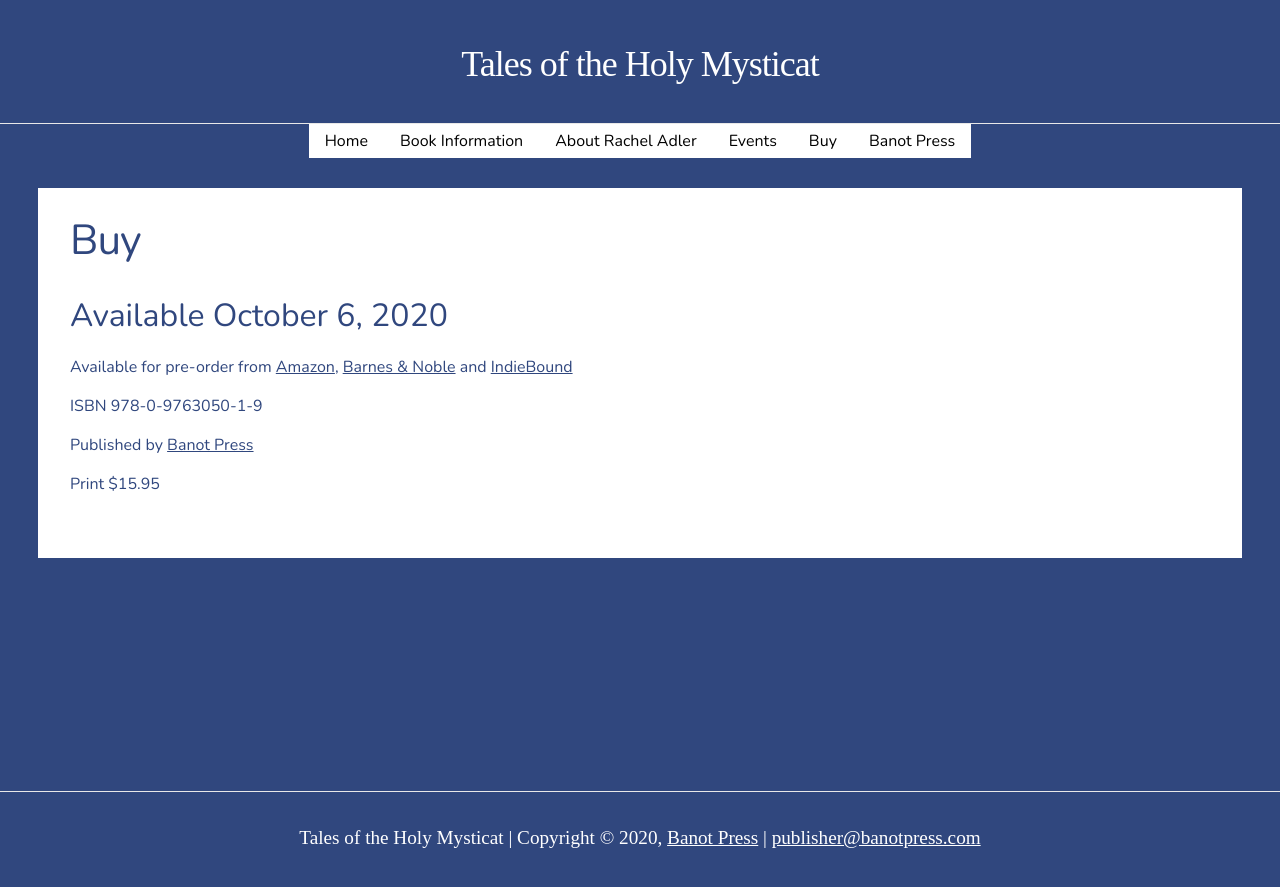
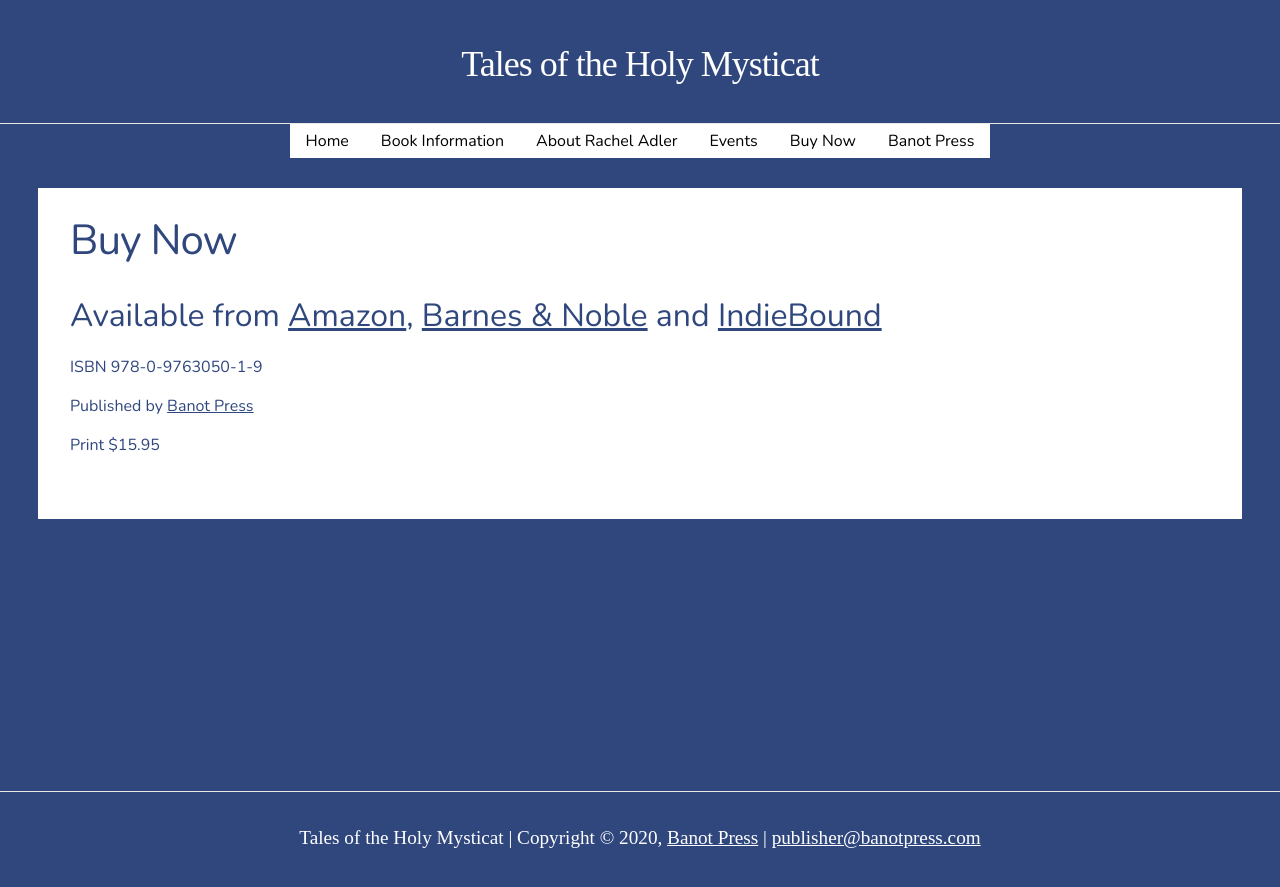
Before and after one commit to markfullmer/holymysticat, a Jekyll site: the page built from buy.md, in a window 1280 px wide. Shown: the top 887 px of the page. Built offline with Jekyll 4.4.1, drawn with Linux system fonts in a browser that asks for light colours; some web fonts are replaced.

```diff
--- a/_includes/head.html
+++ b/_includes/head.html
@@ -5,8 +5,12 @@
 {%- include favicons.html -%}
 {%- seo -%}
 <link rel="stylesheet" href="{{ "/assets/main20200223.css" | relative_url }}">
-<link rel="stylesheet" href="{{ "/assets/css/base-styles20200712.css" | relative_url }}">
-<meta property="og:image" content="{{ site.url }}/assets/images/book-cover.jpg" />
+<link rel="stylesheet" href="{{ "/assets/css/base-styles20201007.css" | relative_url }}">
+<meta name="twitter:card" content="summary_large_image">
+<meta name="twitter:title" content="{{ site.title }}">
+<meta name="twitter:description" content="{{ site.description }}">
+<meta name="twitter:image" content="{{ site.url }}/assets/images/cover-mysticat.png">
+<meta property="og:image" content="{{ site.url }}/assets/images/cover-mysticat.png" />
 <link href="https://fonts.googleapis.com/css?family=Nunito|Kurale&display=swap" rel="stylesheet">
 {%- feed_meta -%}
 {%- if jekyll.environment == 'production' and site.google_analytics -%}
--- a/_includes/header.html
+++ b/_includes/header.html
@@ -21,7 +21,7 @@
     <li><a class="page-link" href="{{ "/about" | relative_url }}">About Rachel
       Adler</a></li>
     <li><a class="page-link" href="{{ "/events" | relative_url }}">Events</a></li>
-    <li><a class="page-link" href="{{ "/buy" | relative_url }}">Buy</a></li>
+    <li><a class="page-link" href="{{ "/buy" | relative_url }}">Buy Now</a></li>
     <li><a class="page-link" href="http://banotpress.com">Banot Press</a></li>
   </ul>
 </nav>
--- a/buy.md
+++ b/buy.md
@@ -1,13 +1,11 @@
 ---
 layout: page
-title: Buy
+title: Buy Now
 permalink: /buy/
 order: 3
 ---
 
-<h2>Available October 6, 2020</h2>
-
-Available for pre-order from <a href="https://www.amazon.com/Tales-Holy-Mysticat-Jewish-Stories/dp/0976305011/ref=sr_1_1?keywords=mysticat&qid=1582851080&s=books&sr=1-1">Amazon</a>, <a href="https://www.barnesandnoble.com/w/tales-of-the-holy-mysticat-rachel-adler/1136542900?ean=9780976305019">Barnes & Noble</a> and <a href="https://www.indiebound.org/book/9780976305019">IndieBound</a>
+<h2>Available from <a href="https://www.amazon.com/Tales-Holy-Mysticat-Jewish-Stories/dp/0976305011/ref=sr_1_1?keywords=mysticat&qid=1582851080&s=books&sr=1-1">Amazon</a>, <a href="https://www.barnesandnoble.com/w/tales-of-the-holy-mysticat-rachel-adler/1136542900?ean=9780976305019">Barnes & Noble</a> and <a href="https://www.indiebound.org/book/9780976305019">IndieBound</a></h2>
 
 ISBN 978-0-9763050-1-9
 
```
Also changed, not shown: events.md (+2 -2 lines), assets/css/base-styles20201007.css (renamed from assets/css/base-styles20200712.css).
